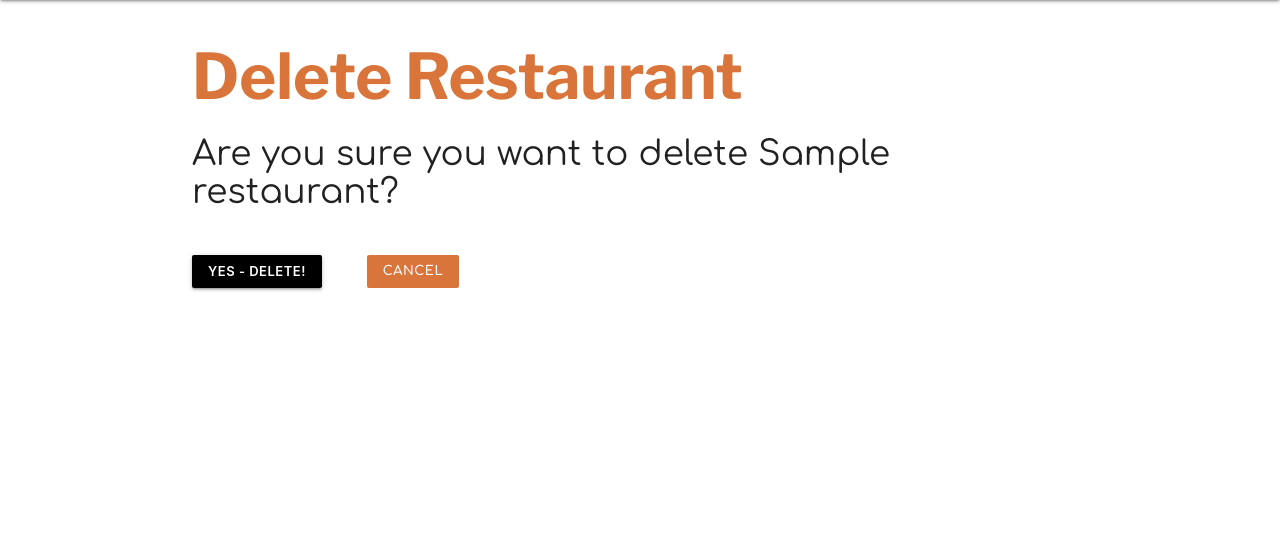
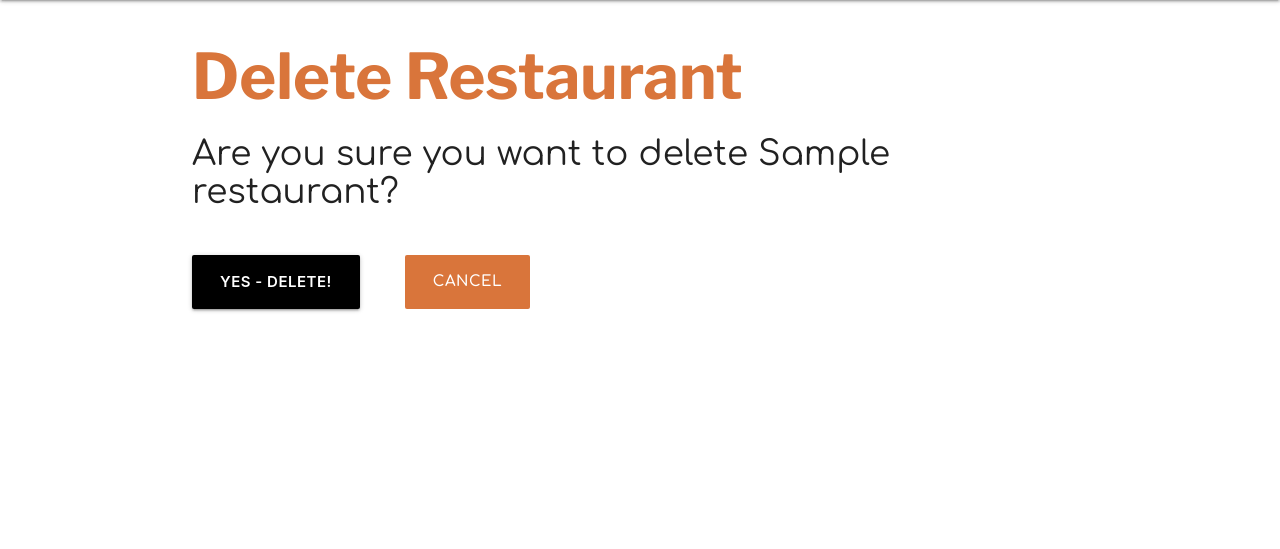
Before and after one commit to thomasdahlberg/feedthefrontline, a Django app: page /restaurants/1/delete/ in a window 1280 px wide. Shown: the part 64-613 px from the top of the page. Run offline with Django 3.2, Linux system fonts and the light colour scheme; a user stored in the database is signed in; tables that the repository leaves empty hold one stand-in row (values such as "Sample post").

Commit message:
upsize buttons

```diff
--- a/main/templates/main/restaurant_confirm_delete.html
+++ b/main/templates/main/restaurant_confirm_delete.html
@@ -8,9 +8,9 @@
 <div id="confirm-delete" style="display:flex;align-items:center;">
     <form action="" method="post">
         {% csrf_token %}
-            <input type="submit" value="Yes - Delete!" class="btn btn-small">
+            <input type="submit" value="Yes - Delete!" class="btn btn-large">
     </form>
-    <a href="{% url 'rest_profile' restaurant.id %}" class="btn btn-small btn-flat" style="margin-top:2rem; margin-left:3rem;">Cancel</a>
+    <a href="{% url 'rest_profile' restaurant.id %}" class="btn btn-large btn-flat" style="margin-top:2rem; margin-left:3rem;">Cancel</a>
 </div>
 
 
```
